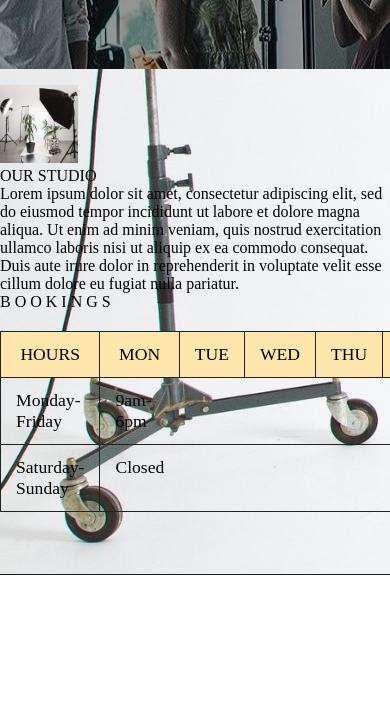
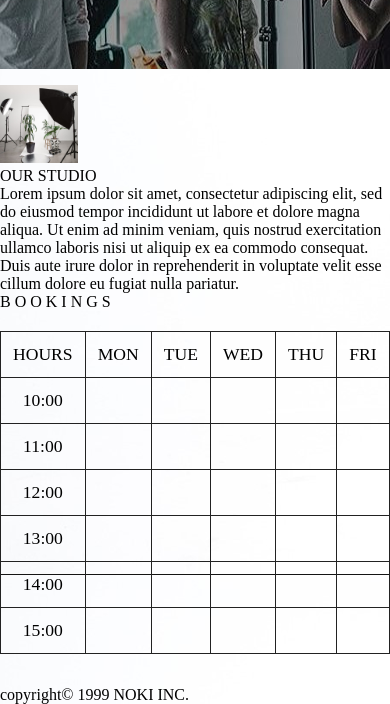
Before and after one commit to Jenna1945/mtm6201-midterm, a plain HTML site: page business-website/index.html in a window 390 px wide. Shown: the part 269-973 px from the top of the page. Before the commit the page ends 844 px from the top, so only its background shows below. Drawn offline with Linux system fonts and the light colour scheme.

Commit message:
adds multiple html pages with styles

```diff
--- a/index.html
+++ b/business-website/index.html
@@ -3,8 +3,9 @@
 <head>
     <meta charset="UTF-8">
     <meta name="viewport" content="width=device-width, initial-scale=1.0">
+   <link rel="stylesheet" href="../css/main.css">
     <title>Midterm</title>
-    <link rel="stylesheet" href="css/main.css">
+    <!-- <link rel="stylesheet" href="css/main.css"> -->
 </head>
 
 <body>
@@ -25,9 +26,9 @@
                     </div>
                 </aside>
                 <ul>
-                    <li><a href="#">H O M E</a></li>
-                    <li><a href="#">A B O U T</a></li>
-                    <li><a href="#">C O N T A C T</a></li>
+                    <li><a href="./index.html">H O M E</a></li>
+                    <li><a href="./about.html">A B O U T</a></li>
+                    <li><a href="./contact.html">C O N T A C T</a></li>
                 </ul>
             </nav>
         </header>
@@ -42,7 +43,7 @@
         </div>
 
         <div class="wrapper1">
-            <img src="images/plantstudio.jpg" class="plantstudio" alt="Our Studio">
+            <img src="../images/plantstudio.jpg" class="plantstudio" alt="Our Studio">
             <h2>OUR STUDIO</h2>
             <p class="pv1">Lorem ipsum dolor sit amet, consectetur adipiscing elit,
                 sed do eiusmod tempor incididunt ut labore et dolore
@@ -69,15 +70,58 @@
                 </thead>
                 <tbody>
                     <tr>
-                        <td>Monday-Friday</td>
-                        <td>9am-6pm</td>
+                        <td>10:00</td>
+                        <td></td>
+                        <td></td>
+                        <td></td>
+                        <td></td>
+                        <td></td>
                     </tr>
                     <tr>
-                        <td>Saturday-Sunday</td>
-                        <td>Closed</td>
+                        <td>11:00</td>
+                        <td></td>
+                        <td></td>
+                        <td></td>
+                        <td></td>
+                        <td></td>
+                    </tr>
+                    <tr>
+                        <td>12:00</td>
+                        <td></td>
+                        <td></td>
+                        <td></td>
+                        <td></td>
+                        <td></td>
+                    </tr>
+
+                    <tr>
+                        <td>13:00</td>
+                        <td></td>
+                        <td></td>
+                        <td></td>
+                        <td></td>
+                        <td></td>
+                    </tr>
+                    <tr>
+                        <td>14:00</td>
+                        <td></td>
+                        <td></td>
+                        <td></td>
+                        <td></td>
+                        <td></td>
+                    </tr>
+                    <tr>
+                        <td>15:00</td>
+                        <td></td>
+                        <td></td>
+                        <td></td>
+                        <td></td>
+                        <td></td>
                     </tr>
                 </tbody>
             </table>
+
+            <footer> copyright© 1999 NOKI INC. </footer>
 
         </div>
 
--- a/css/main.css
+++ b/css/main.css
@@ -197,15 +197,15 @@ h1 {
     min-width: 90%;
 }
 
-.content-table thead tr {
-    background-color: #ffe6ac;
+.content-table thead tr,
+.content-table td{
     text-align: center;
     border: 1px solid #222;
 }
 
 .content-table th,
 .content-table td {
-    padding: 12px 15px;
+    padding: 12px;
     border-left: 1px solid #222;
 }
 
```
Also changed, not shown: business-website/about.html (added, +44 -0 lines), business-website/contact.html (added, +44 -0 lines).
